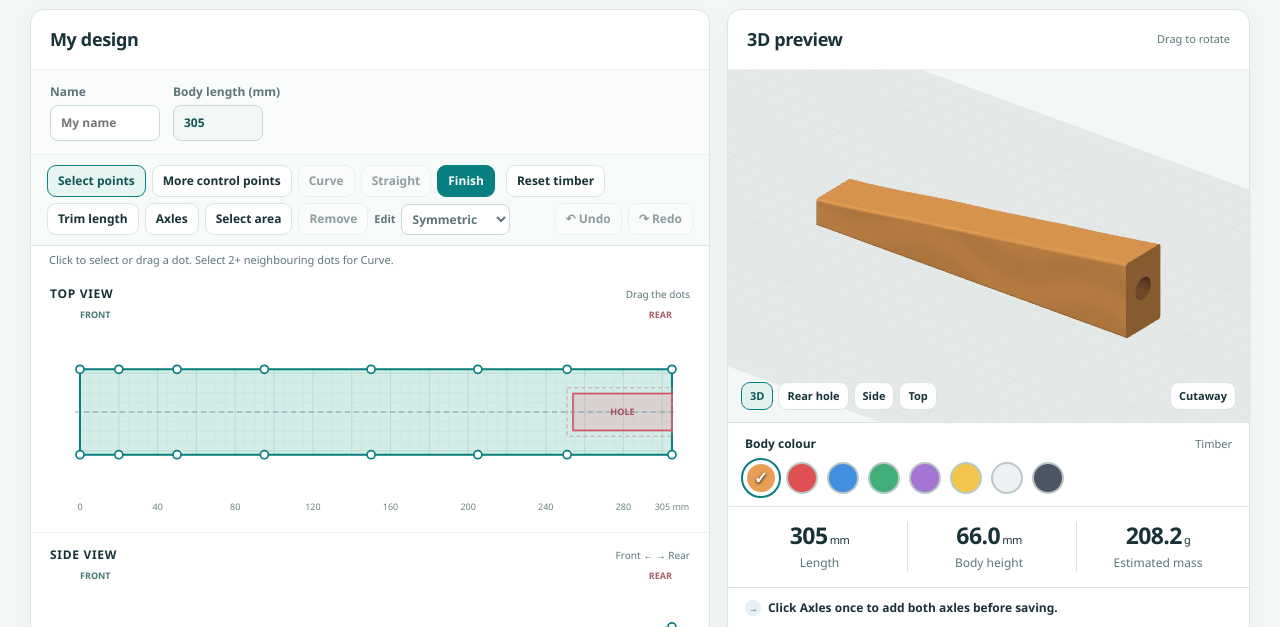
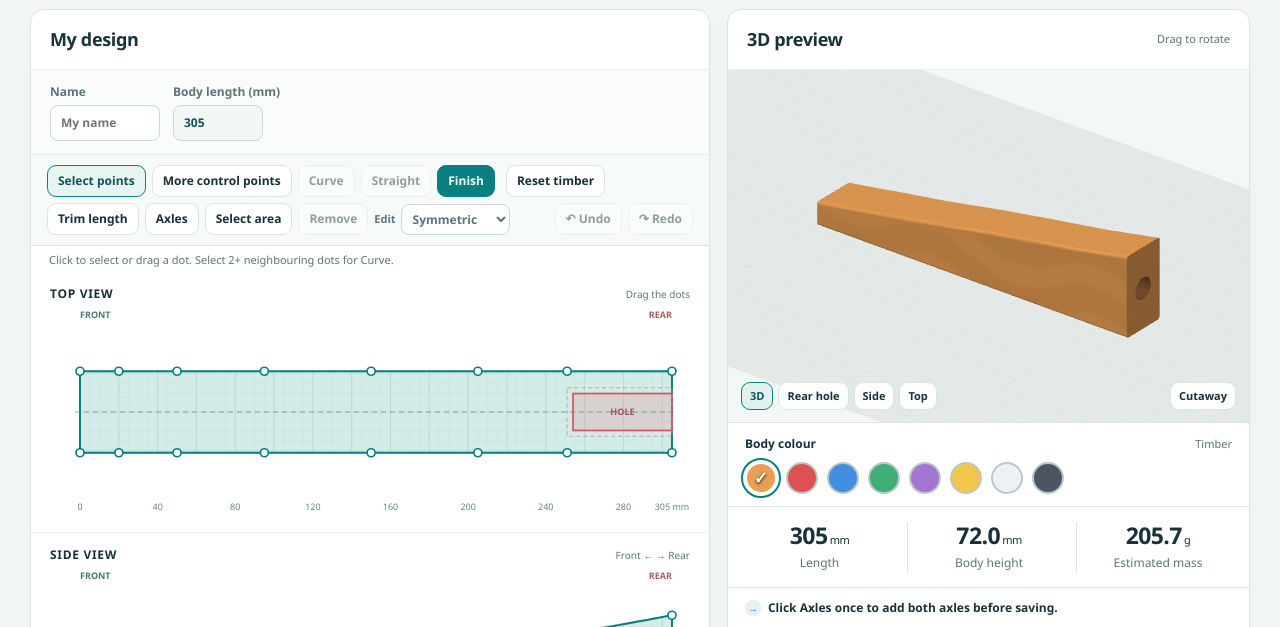
Before and after one commit to HAOWENL2-spec/dragster_lab, a plain HTML site: page advance.html in a window 1280 px wide. Shown: the part 138-765 px from the top of the page. Drawn offline with Linux system fonts and the light colour scheme.

Commit message:
Height and width change

```diff
--- a/advance.html
+++ b/advance.html
@@ -89,9 +89,9 @@ function syncBodyColor(){const paint=bodyPaint(state.design);$('bodyColorName').
 function setBodyColor(id){if(racing||!CAR_PALETTE.some(c=>c.id===id)||state.design.bodyColor===id)return;rememberDesign();state.design.bodyColor=id;if(editingNose)editingNose.base.bodyColor=id;dataChanged();}
 
 const INITIAL_TIMBER={
- width:44,
- frontHeight:24,
- rearHeight:66,
+ width:42,
+ frontHeight:21,
+ rearHeight:72,
  density:320,hardware:22,hole:{d:19,depth:51,z:35.5,wall:3},frontAxle:28,rearInset:20
 };
 const defaultDesign=(timber=INITIAL_TIMBER)=>normalizeDesign({
```
